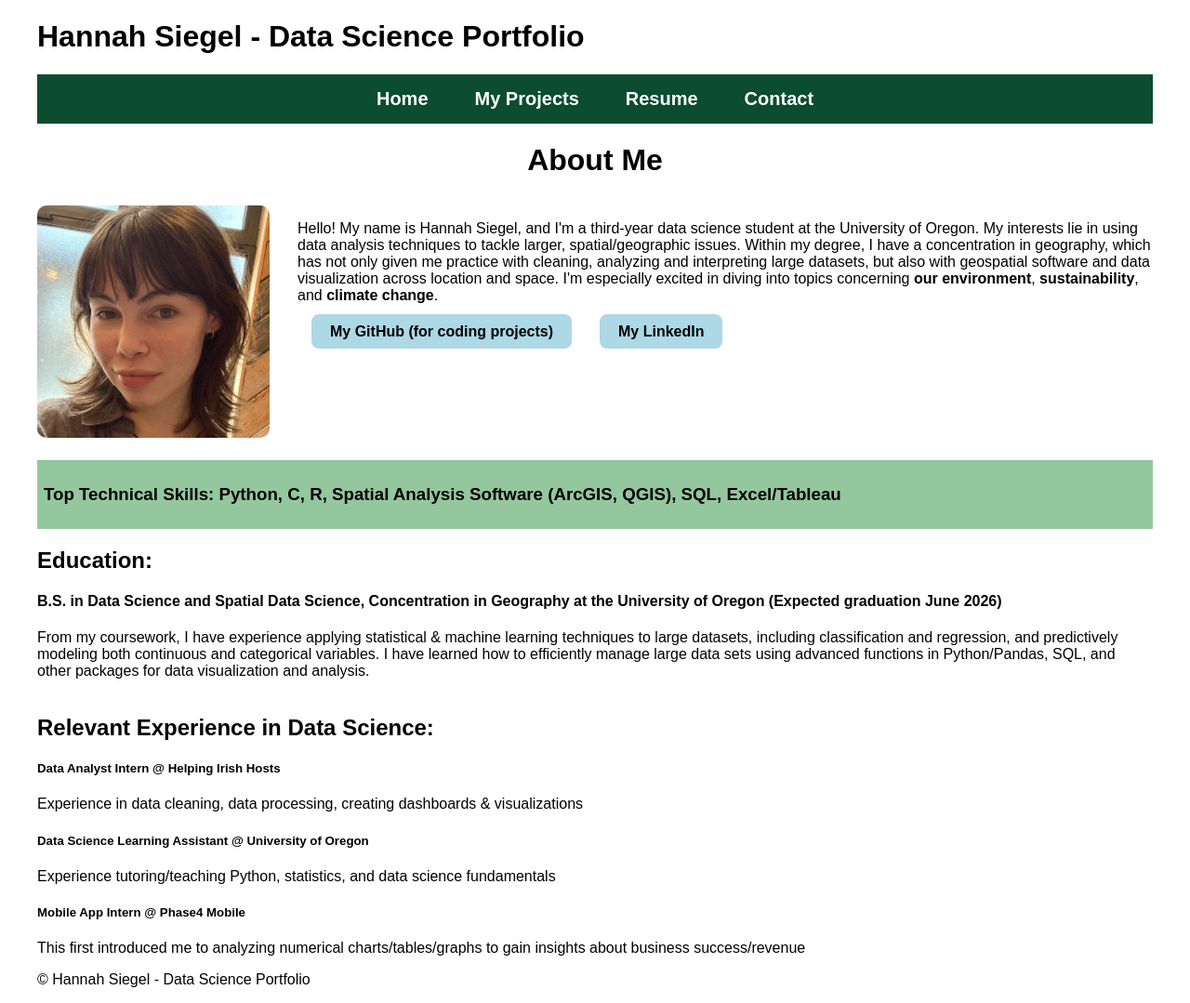
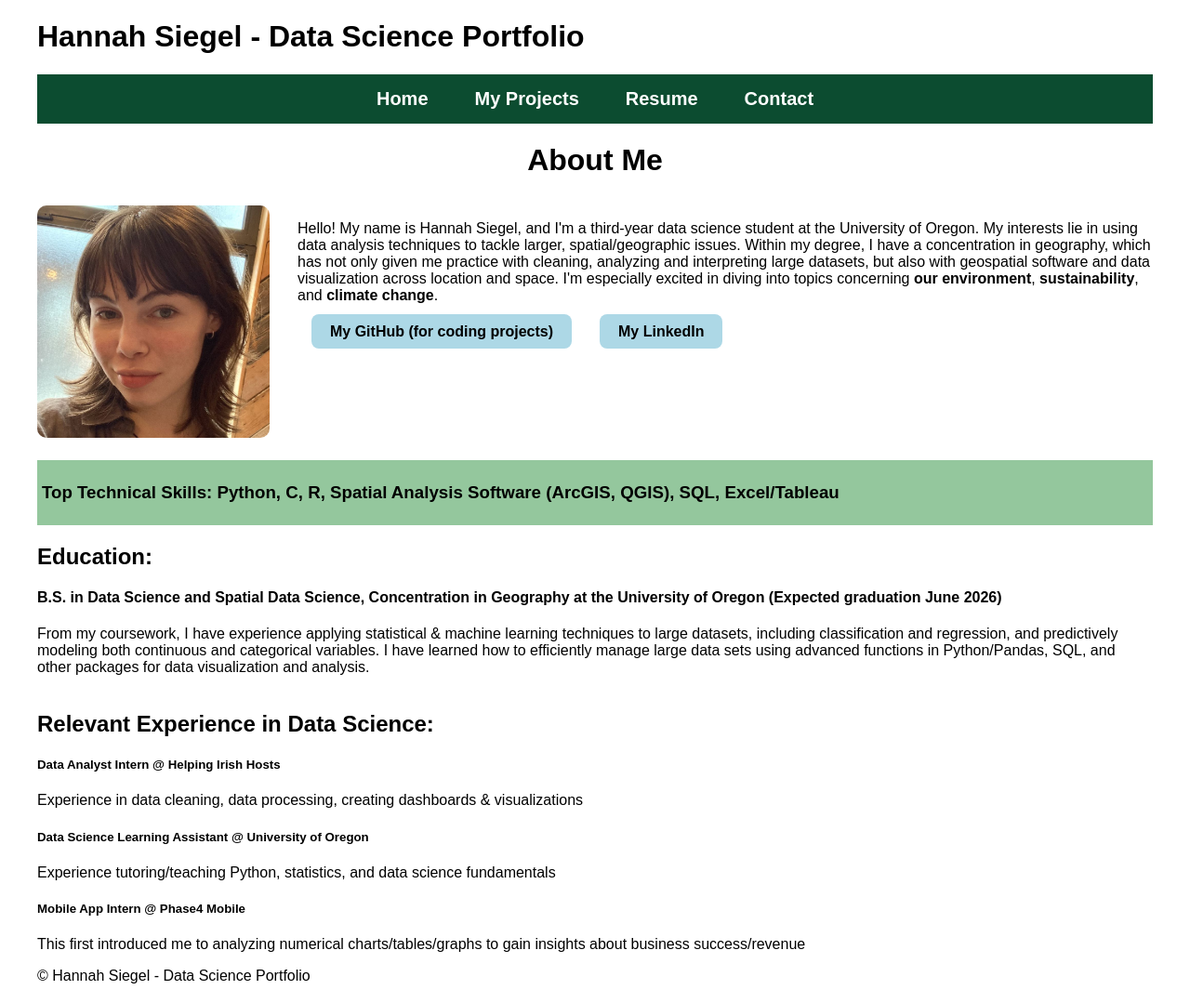
Before and after one commit to siegelhannah/portfolio, a Jekyll site: the page built from index.md, in a window 1280 px wide and 1079 px high. Shown: the whole window at 93% size. Built offline with Jekyll 4.4.1, drawn with Linux system fonts in a browser that asks for light colours.

Commit message:
Update index.md

```diff
--- a/index.md
+++ b/index.md
@@ -4,7 +4,7 @@ title: Home
 permalink: /
 ---
 
-<div style="background-color: #94C79D; padding: 7px; display: block; max-width: 100%; margin: 0;">
+<div style="background-color: #94C79D; padding: 5px; display: block; max-width: 100%; margin: 0;">
     <h3>Top Technical Skills: Python, C, R, Spatial Analysis Software (ArcGIS, QGIS), SQL, Excel/Tableau</h3>
 </div>
 
```
